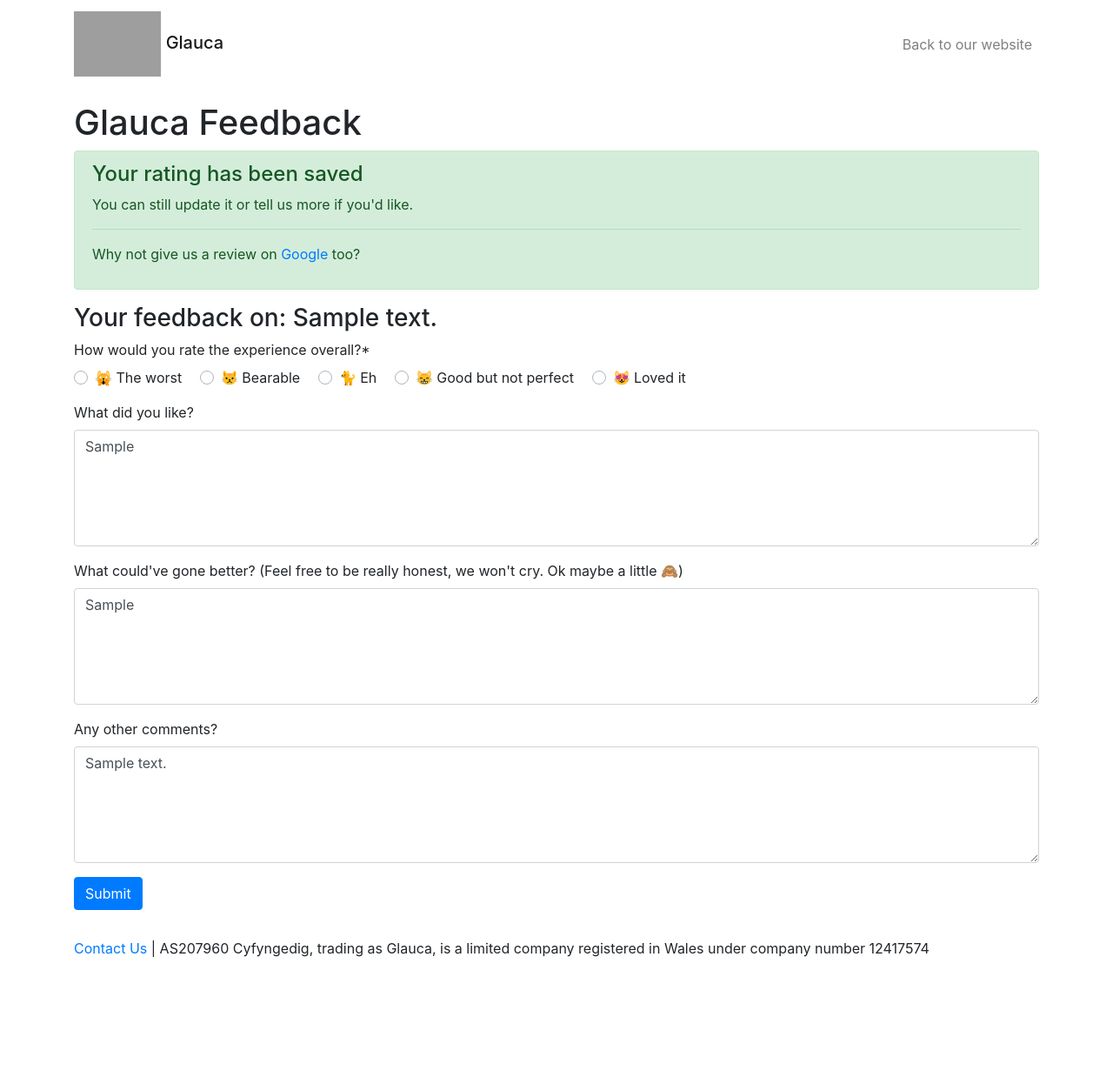
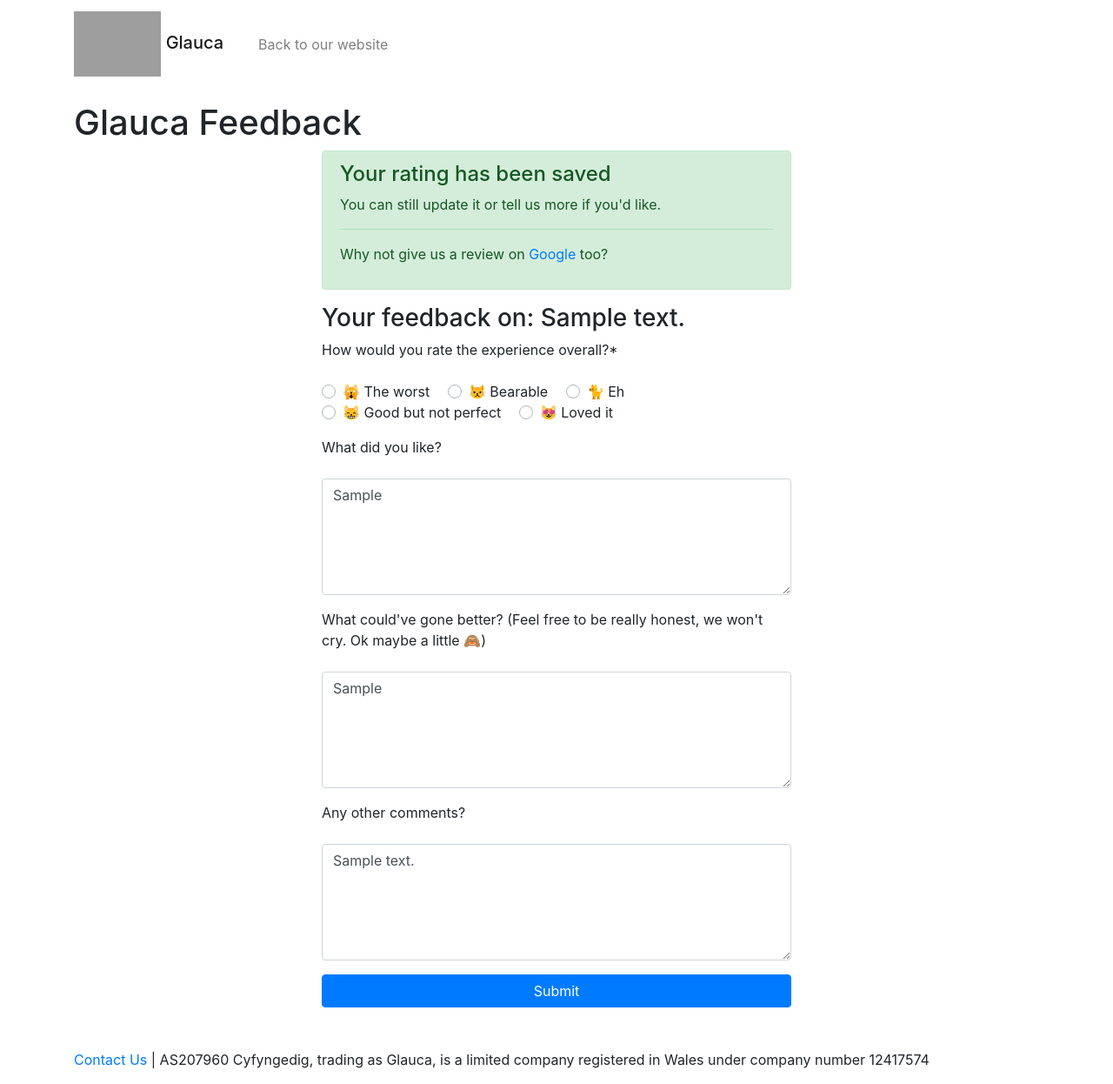
Before and after one commit to AS207960/feedback, a Django app: page /feedback/00000000-0000-0000-0000-000000000001/ in a window 1280 px wide. Shown: the whole page at 87% size. Before the commit the page ends 1100 px from the top, so only its background shows below. Run offline with Django 3.2, Linux system fonts and the light colour scheme; tables that the repository leaves empty hold one stand-in row (values such as "Sample post"); some libraries are stand-ins or nearby versions; grey boxes are pictures that could not be loaded.

Commit message:
fix styling on feedback

```diff
--- a/feedback/forms.py
+++ b/feedback/forms.py
@@ -34,6 +34,7 @@ class FeedbackForm(forms.Form):
         super().__init__(*args, **kwargs)
 
         self.helper = crispy_forms.helper.FormHelper()
+        self.helper.field_class = "my-3"
         self.helper.layout = crispy_forms.layout.Layout(
             crispy_forms.bootstrap.InlineRadios('rating'),
             'liked',
@@ -41,4 +42,4 @@ class FeedbackForm(forms.Form):
             'other_comments'
         )
 
-        self.helper.add_input(crispy_forms.layout.Submit('submit', 'Submit'))
+        self.helper.add_input(crispy_forms.layout.Submit('submit', 'Submit', css_class="w-100"))
--- a/feedback/templates/feedback/base.html
+++ b/feedback/templates/feedback/base.html
@@ -22,7 +22,7 @@
                 <span class="navbar-toggler-icon"></span>
             </button>
             <div class="collapse navbar-collapse" id="navbarNav">
-                <ul class="navbar-nav ml-auto">
+                <ul class="navbar-nav ms-auto">
                     <li class="nav-item">
                         <a class="nav-link" href="https://glauca.digital">Back to our website</a>
                     </li>
--- a/feedback/templates/feedback/feedback.html
+++ b/feedback/templates/feedback/feedback.html
@@ -3,6 +3,8 @@
 {% block content %}
     <div class="container my-3">
         <h1>Glauca Feedback</h1>
+        <div class="row d-flex flex-column align-items-center">
+            <div class="col-12 col-md-6">
                 {% if obj.rating %}
                     <div class="alert alert-success" role="alert">
                         <h4 class="alert-heading">Your rating has been saved</h4>
@@ -16,4 +18,6 @@
                 <h3>Your feedback on: {{ obj.description }}</h3>
                 {% crispy feedback_form feedback_form.helper %}
             </div>
+        </div>
+    </div>
 {% endblock %}
--- a/feedback/views.py
+++ b/feedback/views.py
@@ -106,12 +106,20 @@ def feedback(request, feedback_id):
     if request.method == "POST":
         form = forms.FeedbackForm(request.POST, initial=initial)
         if form.is_valid():
+            is_updated = \
+                form.cleaned_data['rating'] != feedback_obj.rating or \
+                form.cleaned_data['liked'] != feedback_obj.liked or \
+                form.cleaned_data['disliked'] != feedback_obj.disliked or \
+                form.cleaned_data['other_comments'] != feedback_obj.other_comments
+
             feedback_obj.rating = form.cleaned_data['rating']
             feedback_obj.liked = form.cleaned_data['liked']
             feedback_obj.disliked = form.cleaned_data['disliked']
             feedback_obj.other_comments = form.cleaned_data['other_comments']
             feedback_obj.save()
-            notify_gchat(feedback_obj, is_new)
+
+            if is_updated:
+                notify_gchat(feedback_obj, is_new)
 
     else:
         form = forms.FeedbackForm(initial=initial)
```
Lines whose indentation alone changed are shown as unchanged.
